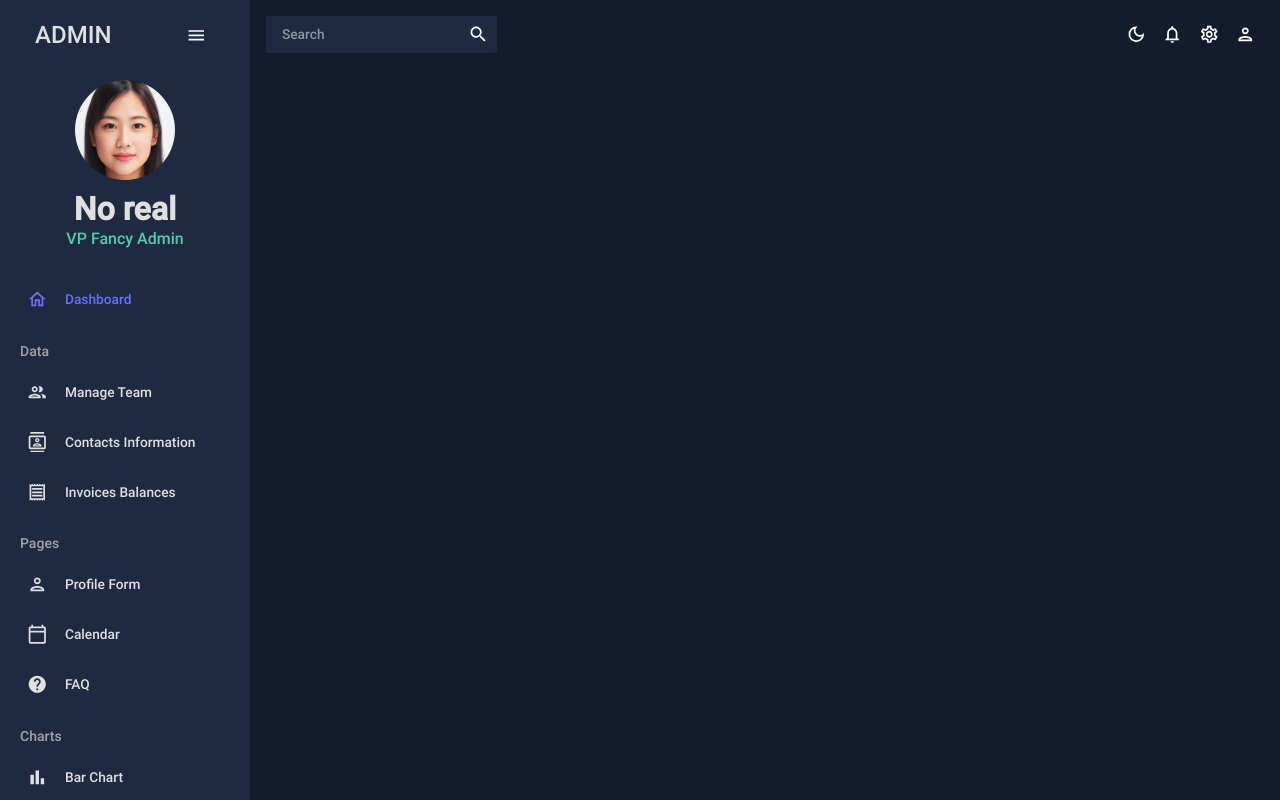
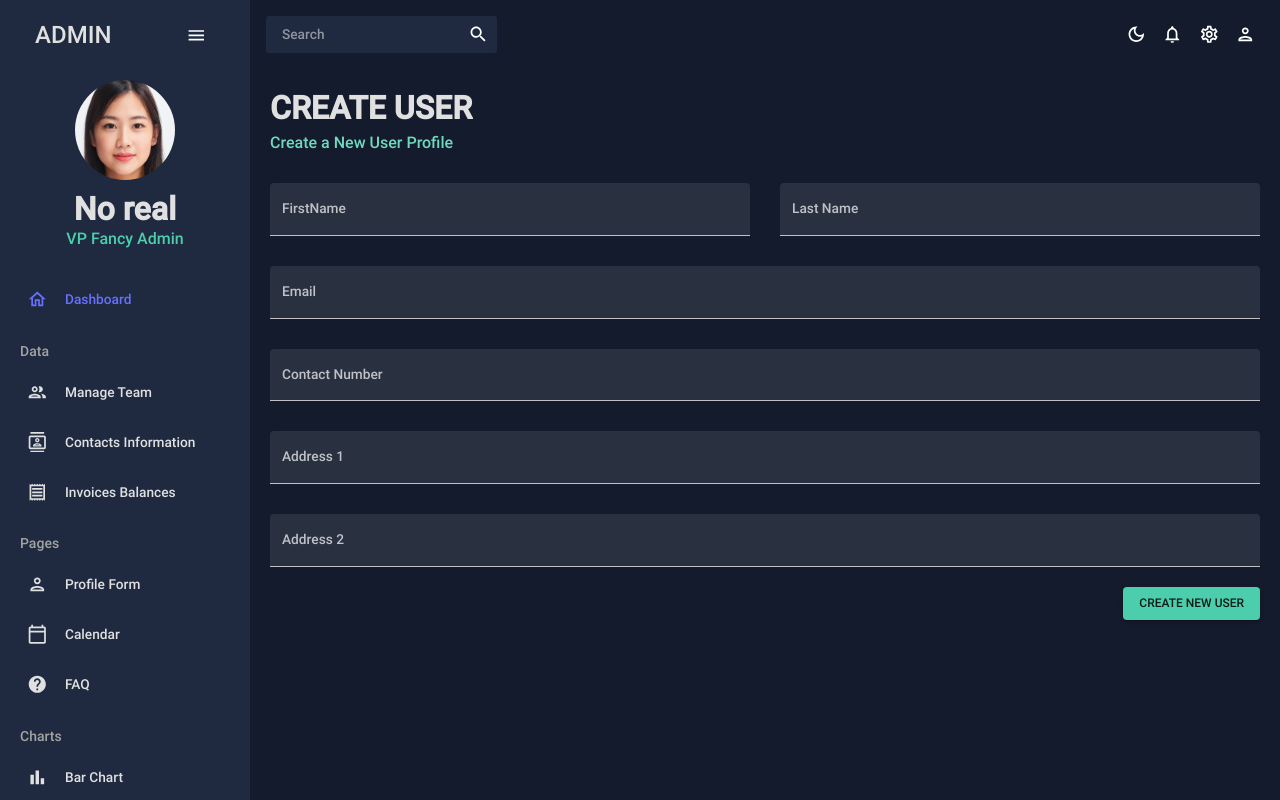
Before and after one commit to TomC13K/react-ts-dashboard, a React (Create React App) app: page /form in a window 1280 px wide. Shown: the top 800 px of the page. Built offline with nearby package versions, Linux system fonts and the light colour scheme.

Commit message:
added form with validation and error messages

```diff
--- a/src/App.tsx
+++ b/src/App.tsx
@@ -8,6 +8,7 @@
 import Team from "./views/team/Team";
 import Contacts from "./views/contacts/Contacts";
 import Invoices from "./views/invoices/Invoices";
+import Form from "./views/form/Form";
 
 
 //themeProvider passing the themes to MUI components
@@ -29,8 +30,8 @@
               <Route path="/team" element={<Team/>}/>
               <Route path="/contacts" element={<Contacts/>}/>
               <Route path="/invoices" element={<Invoices/>}/>
-              {/*<Route path="/form" element={<Form/>}/>
-              <Route path="/bar" element={<Bar/>}/>
+              <Route path="/form" element={<Form/>}/>
+              {/* <Route path="/bar" element={<Bar/>}/>
               <Route path="/pie" element={<Pie/>}/>
               <Route path="/line" element={<Line/>}/>
               <Route path="/faq" element={<Faq/>}/>
--- /dev/null
+++ b/src/views/form/Form.tsx
@@ -0,0 +1,167 @@
+import {Box, Button, TextField} from "@mui/material";
+import {Formik} from "formik";
+import * as yup from "yup";
+import useMediaQuery from "@mui/material/useMediaQuery";
+import Header from "../../components/Header";
+
+interface IFormValues {
+    firstName: string;
+    lastName: string;
+    email: string;
+    contact: string;
+    address1: string;
+    address2: string;
+}
+
+const initialValues:IFormValues = {
+    firstName: "",
+    lastName: "",
+    email: "",
+    contact: "",
+    address1: "",
+    address2: "",
+}
+
+const phoneRegEx = /^(\+\d{1,3}[- ]?)?\d{10}$/; //regex for phone number
+
+const userSchema: yup.ObjectSchema<IFormValues> = yup.object().shape({
+    firstName: yup.string().required("First Name is Required"),
+    lastName: yup.string().required("Last Name is Required"),
+    email: yup
+        .string()
+        .email("Invalid Email")
+        .required("Email is Required"),
+    contact: yup
+        .string()
+        .matches(phoneRegEx, "Invalid Phone Number")
+        .required("Contact is Required"),
+    address1: yup.string().required("Address is Required"),
+    address2: yup.string().required("Address is Required"),
+})
+
+const Form:React.FC =() =>{
+    const isNonMobile:boolean = useMediaQuery('(min-width:600px)');  //when hit 600px, it will be true - can use media query in react not just css
+    const handleFormSubmit = (values:IFormValues) => {
+        console.log(values)
+    }
+
+    return (
+        <Box m="20px">
+            <Header title="CREATE USER" subtitle="Create a New User Profile"/>
+
+            <Formik
+                onSubmit={handleFormSubmit}
+                initialValues={initialValues}
+                validationSchema={userSchema}
+                >
+                {({values, errors, touched, handleChange, handleBlur, handleSubmit}) => (
+                    <form onSubmit={handleSubmit}>
+
+                        {/*gridTemplateColumns - 4 columns, minmax(0,1fr) - min width 0, max width 1fr*/}
+                        <Box
+                            display="grid"
+                            gap="30px"
+                            gridTemplateColumns="repeat(4,minmax(0,1fr))"
+                            sx={{
+                                "& > div": { gridColumn:  isNonMobile ? undefined: "span 4" },
+                            }}
+                        >
+                            <TextField
+                                fullWidth
+                                variant="filled"
+                                type="text"
+                                label="FirstName"
+                                onBlur={handleBlur}
+                                onChange={handleChange}
+                                value={values.firstName}
+                                name="firstName"
+                                error={!!touched.firstName && !!errors.firstName}
+                                helperText={touched.firstName && errors.firstName}
+                                sx={{
+                                    gridColumn:"span 2"
+                                }}
+                                >
+                                {/*if it is not touched the error will dont get helper text from validation*/}
+                                {/* gridColumn span 2 takes 2 grids from total of 4 if not mobile*/}
+                            </TextField>
+
+                            <TextField
+                                fullWidth
+                                variant="filled"
+                                type="text"
+                                label="Last Name"
+                                onBlur={handleBlur}
+                                onChange={handleChange}
+                                value={values.lastName}
+                                name="lastName"
+                                error={!!touched.lastName && !!errors.lastName}
+                                helperText={touched.lastName && errors.lastName}
+                                sx={{ gridColumn: "span 2" }}
+                            />
+                            <TextField
+                                fullWidth
+                                variant="filled"
+                                type="text"
+                                label="Email"
+                                onBlur={handleBlur}
+                                onChange={handleChange}
+                                value={values.email}
+                                name="email"
+                                error={!!touched.email && !!errors.email}
+                                helperText={touched.email && errors.email}
+                                sx={{ gridColumn: "span 4" }}
+                            />
+                            <TextField
+                                fullWidth
+                                variant="filled"
+                                type="text"
+                                label="Contact Number"
+                                onBlur={handleBlur}
+                                onChange={handleChange}
+                                value={values.contact}
+                                name="contact"
+                                error={!!touched.contact && !!errors.contact}
+                                helperText={touched.contact && errors.contact}
+                                sx={{ gridColumn: "span 4" }}
+                            />
+                            <TextField
+                                fullWidth
+                                variant="filled"
+                                type="text"
+                                label="Address 1"
+                                onBlur={handleBlur}
+                                onChange={handleChange}
+                                value={values.address1}
+                                name="address1"
+                                error={!!touched.address1 && !!errors.address1}
+                                helperText={touched.address1 && errors.address1}
+                                sx={{ gridColumn: "span 4" }}
+                            />
+                            <TextField
+                                fullWidth
+                                variant="filled"
+                                type="text"
+                                label="Address 2"
+                                onBlur={handleBlur}
+                                onChange={handleChange}
+                                value={values.address2}
+                                name="address2"
+                                error={!!touched.address2 && !!errors.address2}
+                                helperText={touched.address2 && errors.address2}
+                                sx={{ gridColumn: "span 4" }}
+                            />
+                        </Box>
+                        <Box display="flex" justifyContent="end" mt="20px">
+                            <Button type="submit" color="secondary" variant="contained">
+                                Create New User
+                            </Button>
+                        </Box>
+                    </form>
+                )}
+
+            </Formik>
+        </Box>
+    )
+}
+
+export default Form
```
